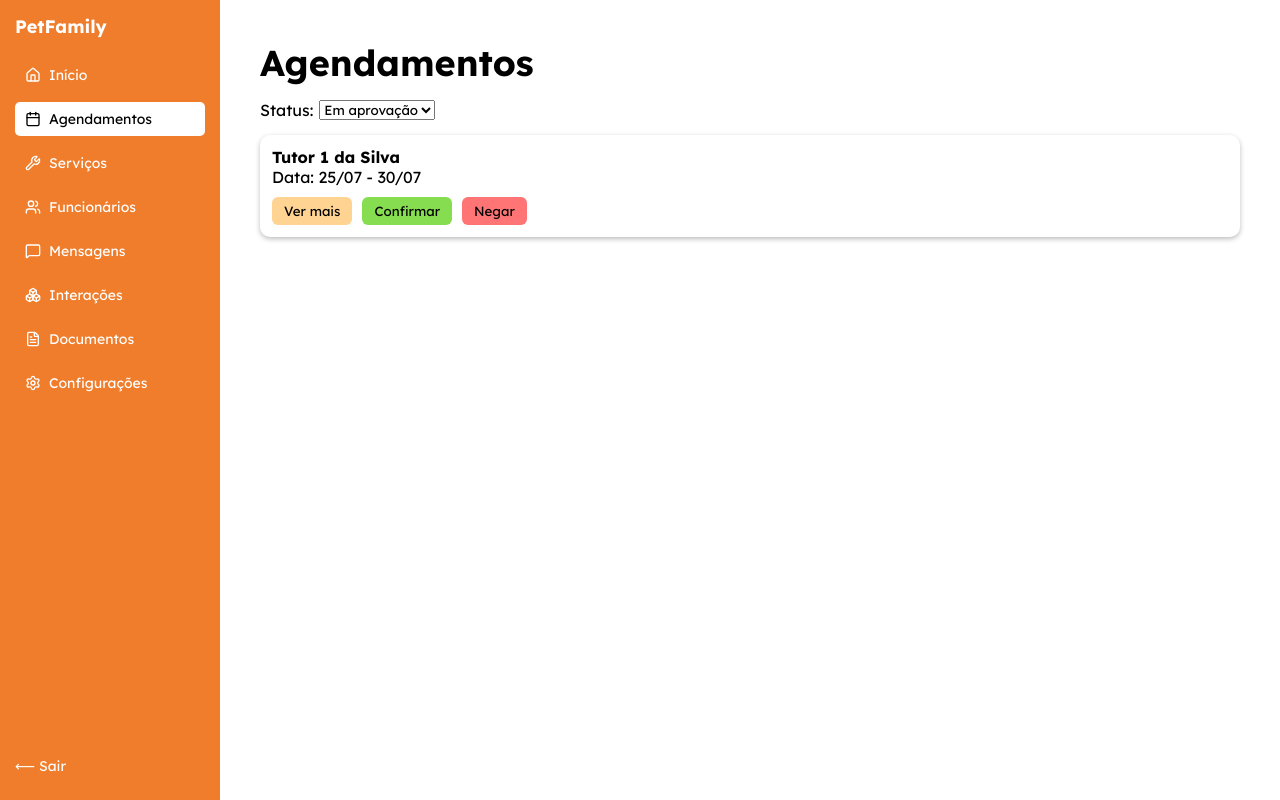
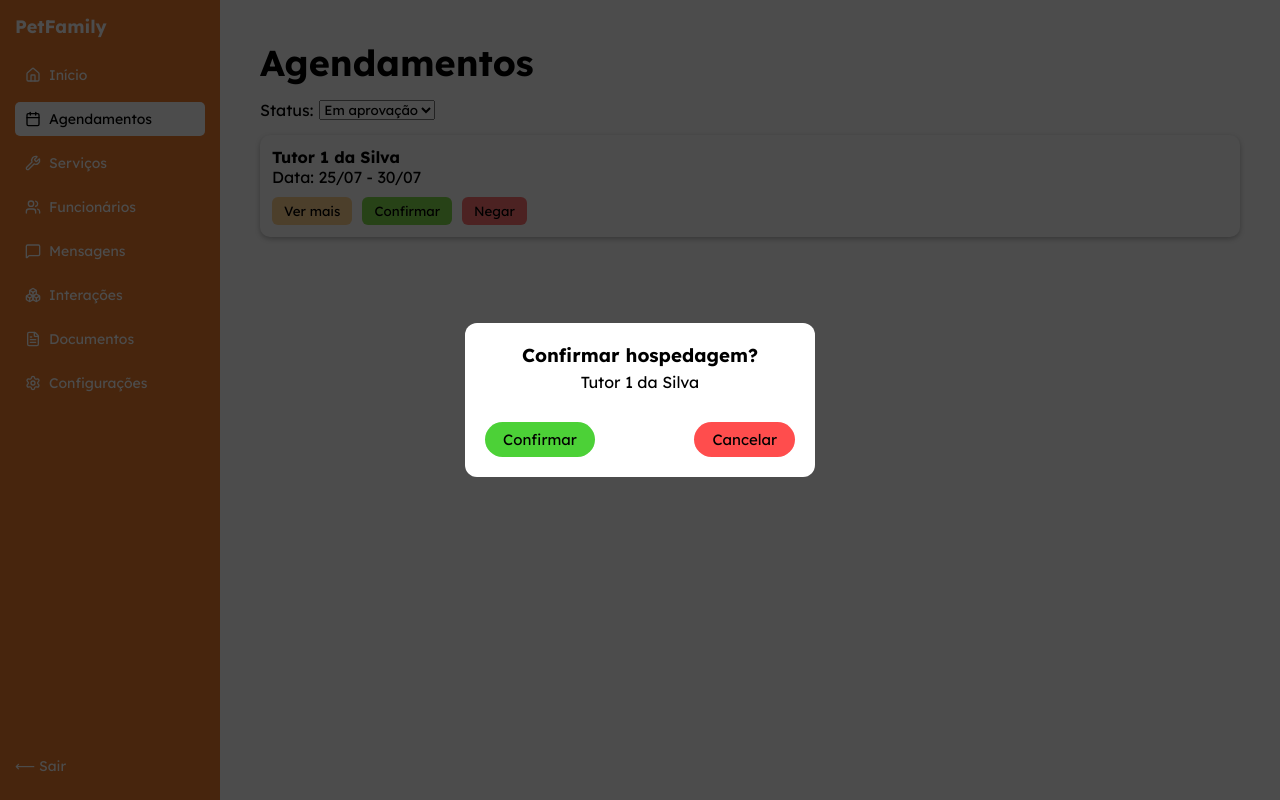
Before and after one commit to Projeto-Pet-Family/pet_family_front, a React (Create React App) app: page /agendamento in a window 1280 px wide. Both pictures are taken after a click on the button "Confirmar". Built offline with nearby package versions, Linux system fonts and the light colour scheme.

Commit message:
mudanças na tela de agendamento
aaa

```diff
--- a/src/pages/hospedagens/agendamento/agendamento.jsx
+++ b/src/pages/hospedagens/agendamento/agendamento.jsx
@@ -2,7 +2,6 @@ import React, { useState } from "react";
 import "./agendamento.css";
 
 import { Link } from 'react-router-dom';
-
 import {
   Home, Calendar, Wrench, Users, MessageSquare,
   FileText, Settings, Boxes, PawPrint
@@ -12,8 +11,13 @@ const Agendamento = () => {
   const [statusFiltro, setStatusFiltro] = useState("em_aprovacao");
   const [popupData, setPopupData] = useState(null);
 
-  // LISTA SIMULADA
-  const lista = [
+  // NOVOS STATES PARA POPUP DE CONFIRMAR/NEGAR
+  const [confirmPopup, setConfirmPopup] = useState(null);
+  const [denyPopup, setDenyPopup] = useState(null);
+  const [motivoNegacao, setMotivoNegacao] = useState("");
+
+  // LISTA SIMULADA COM ESTADO EDITAVEL
+  const [lista, setLista] = useState([
     {
       id: 1,
       nome: "Tutor 1 da Silva",
@@ -58,7 +62,7 @@ const Agendamento = () => {
       total: 75,
       pets: []
     }
-  ];
+  ]);
 
   const filtrados = lista.filter(
     (item) => statusFiltro === "todos" || item.status === statusFiltro
@@ -68,12 +72,38 @@ const Agendamento = () => {
     setPopupData(item);
   };
 
-  const handleConfirmar = (id) => {
-    console.log("Confirmado:", id);
+
+  const abrirConfirmar = (item) => {
+    setConfirmPopup(item);
   };
 
-  const handleNegar = (id) => {
-    console.log("Negado:", id);
+  const abrirNegar = (item) => {
+    setDenyPopup(item);
+  };
+
+  const confirmarAgendamento = (id) => {
+    setLista((prev) =>
+      prev.map((item) =>
+        item.id === id ? { ...item, status: "aprovado" } : item
+      )
+    );
+    setConfirmPopup(null);
+    setPopupData(null);
+  };
+
+
+  const negarAgendamento = (id) => {
+    if (!motivoNegacao.trim()) return;
+
+    setLista((prev) =>
+      prev.map((item) =>
+        item.id === id ? { ...item, status: "negado", motivo: motivoNegacao } : item
+      )
+    );
+
+    setDenyPopup(null);
+    setMotivoNegacao("");
+    setPopupData(null);
   };
 
   return (
@@ -123,8 +153,19 @@ const Agendamento = () => {
 
                 {item.status === "em_aprovacao" && (
                   <>
-                    <button className="button-confirmar" onClick={() => handleConfirmar(item.id)}>Confirmar</button>
-                    <button className="button-negar" onClick={() => handleNegar(item.id)}>Negar</button>
+                    <button
+                      className="button-confirmar"
+                      onClick={() => abrirConfirmar(item)}
+                    >
+                      Confirmar
+                    </button>
+
+                    <button
+                      className="button-negar"
+                      onClick={() => abrirNegar(item)}
+                    >
+                      Negar
+                    </button>
                   </>
                 )}
               </div>
@@ -133,11 +174,10 @@ const Agendamento = () => {
         </div>
       </main>
 
-
+      {/* -------------------- POPUP DETALHES -------------------- */}
       {popupData && (
         <div className="popup-overlay" onClick={() => setPopupData(null)}>
           <div className="popup popup-agendamento" onClick={(e) => e.stopPropagation()}>
-
             <button className="close-btn" onClick={() => setPopupData(null)}>✖</button>
 
             <h2>PetFamily</h2>
@@ -154,7 +194,6 @@ const Agendamento = () => {
             <div className="popup-pets-list">
               {popupData.pets.map((pet, index) => (
                 <div key={index} className="pet-box">
-
                   <div className="pet-info">
                     <h4><PawPrint size={16}/> {pet.nome}</h4>
                     <p>{pet.especie}</p>
@@ -173,12 +212,73 @@ const Agendamento = () => {
               ))}
             </div>
 
+            {popupData.status === "em_aprovacao" && (
+              <div className="popup-buttons">
+                <button className="btn-confirmar" onClick={() => abrirConfirmar(popupData)}>Confirmar</button>
+                <button className="btn-negar"     onClick={() => abrirNegar(popupData)}>Negar</button>
+              </div>
+            )}
+
+            {popupData.status !== "em_aprovacao" && (
+              <button className="btn-ok" onClick={() => setPopupData(null)}>OK</button>
+            )}
+          </div>
+        </div>
+      )}
+
+      {/* -------------------- POPUP CONFIRMAR -------------------- */}
+      {confirmPopup && (
+        <div className="popup-overlay" onClick={() => setConfirmPopup(null)}>
+          <div className="popup" onClick={(e) => e.stopPropagation()}>
+            <h3>Confirmar hospedagem?</h3>
+            <p>{confirmPopup.nome}</p>
+
             <div className="popup-buttons">
-              <button className="btn-ok" onClick={() => setPopupData(null)}>OK</button>
-              <button className="btn-confirmar" onClick={() => handleConfirmar(popupData.id)}>Confirmar</button>
-              <button className="btn-negar" onClick={() => handleNegar(popupData.id)}>Negar</button>
+              <button className="btn-confirmar" onClick={() => confirmarAgendamento(confirmPopup.id)}>
+                Confirmar
+              </button>
+
+              <button className="btn-negar" onClick={() => setConfirmPopup(null)}>
+                Cancelar
+              </button>
             </div>
+          </div>
+        </div>
+      )}
 
+      {/* -------------------- POPUP NEGAR -------------------- */}
+      {denyPopup && (
+        <div className="popup-overlay" onClick={() => setDenyPopup(null)}>
+          <div className="popup" onClick={(e) => e.stopPropagation()}>
+            <h3>Negar hospedagem</h3>
+
+            <textarea
+              placeholder="Motivo da negação..."
+              value={motivoNegacao}
+              onChange={(e) => setMotivoNegacao(e.target.value)}
+              style={{
+                width: "100%",
+                height: "80px",
+                borderRadius: "8px",
+                padding: "8px"
+              }}
+            />
+
+            <div className="popup-buttons">
+              <button
+                className="btn-negar"
+                onClick={() => negarAgendamento(denyPopup.id)}
+              >
+                Negar
+              </button>
+
+              <button
+                className="btn-ok"
+                onClick={() => setDenyPopup(null)}
+              >
+                Cancelar
+              </button>
+            </div>
           </div>
         </div>
       )}
```
